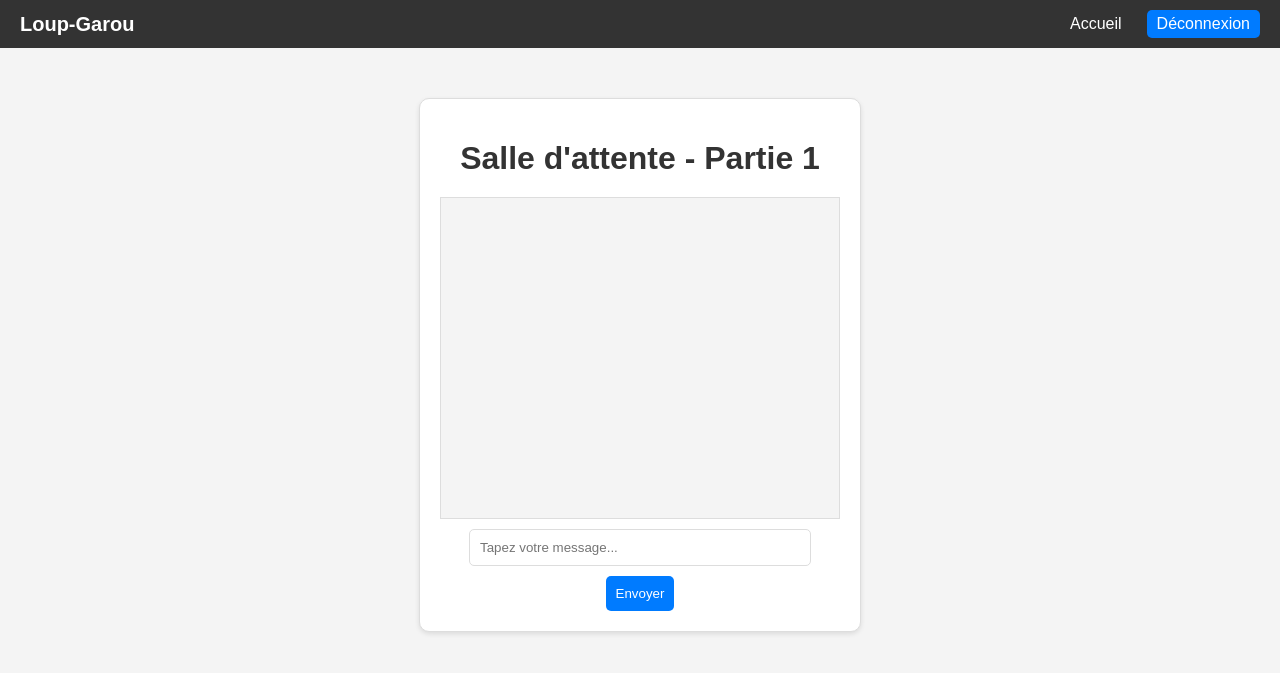
After one commit to Oden927/salah, a Flask app: page /waiting_room/1 in a window 1280 px wide. The commit adds this page. Shown: the top 673 px of the page. Run offline with Flask 3, Linux system fonts and the light colour scheme; a user stored in the database is signed in; some libraries are stand-ins or nearby versions.

```diff
--- a/app.py
+++ b/app.py
@@ -1,16 +1,20 @@
-from flask import Flask, render_template, request, redirect, url_for, session, flash
+from flask import Flask, render_template, session, redirect, url_for, request, flash
 from flask_sqlalchemy import SQLAlchemy
 from flask_migrate import Migrate
 from database import db, User, Game , Player# Importer la base de données et les modèles
 from flask_mail import Mail, Message
 from itsdangerous import URLSafeTimedSerializer
+from flask_socketio import SocketIO, join_room, leave_room, send
 
 import os
 
 
 
 app = Flask(__name__)
-app.secret_key = "your_secret_key"
+app.secret_key = 'votre_cle_secrete'  # Utilisez une clé secrète sécurisée
+socketio = SocketIO(app)
+
+
 
 # Configurer Flask-Mail
 app.config['MAIL_SERVER'] = 'smtp.sendgrid.net'
@@ -242,27 +246,34 @@ def join_game():
         flash("Veuillez vous connecter pour rejoindre une partie.", "danger")
         return redirect(url_for('login'))
 
-    # Récupérer toutes les parties disponibles avec leurs joueurs
-    games = Game.query.all()
+    games = Game.query.all()  # Récupérer toutes les parties
 
     if request.method == 'POST':
         game_id = request.form.get('game_id')
         game = Game.query.get(game_id)
 
-        # Vérifier si la partie existe et si le joueur n'est pas déjà inscrit
         if not game:
             flash("Cette partie n'existe pas.", "danger")
             return redirect(url_for('join_game'))
 
+        # Vérifier si la partie est complète
+        if len(game.players) >= game.max_players:
+            return redirect(url_for('game_page', game_id=game_id))
+
+        # Vérifier si le joueur est déjà inscrit
         existing_player = Player.query.filter_by(user_id=session['user_id'], game_id=game_id).first()
         if existing_player:
             flash("Vous avez déjà rejoint cette partie.", "info")
             return redirect(url_for('join_game'))
 
-        # Ajouter l'utilisateur en tant que joueur
+        # Ajouter le joueur à la partie
         new_player = Player(user_id=session['user_id'], game_id=game_id)
         db.session.add(new_player)
         db.session.commit()
+
+        # Si la partie est maintenant complète, redirigez vers la page du jeu
+        if len(game.players) >= game.max_players:
+            return redirect(url_for('game_page', game_id=game_id))
 
         flash(f"Vous avez rejoint la partie '{game.name}' !", "success")
         return redirect(url_for('home'))
@@ -271,5 +282,58 @@ def join_game():
 
 
 
+# Exemple de route pour la salle d'attente
+@app.route('/waiting_room/<int:game_id>', methods=['GET'])
+def waiting_room(game_id):
+    if 'user_id' not in session:
+        flash("Veuillez vous connecter pour rejoindre une salle d'attente.", "danger")
+        return redirect(url_for('login'))
+
+    return render_template('waiting_room.html', game_id=game_id, username=session.get('username'))
+
+# Gestion des messages en temps réel avec SocketIO
+@socketio.on('join')
+def handle_join(data):
+    username = data['username']
+    room = data['room']
+    join_room(room)
+    send(f"{username} a rejoint la salle.", to=room)
+
+@socketio.on('message')
+def handle_message(data):
+    room = data['room']
+    send(f"{data['username']}: {data['message']}", to=room)
+
+@socketio.on('leave')
+def handle_leave(data):
+    username = data['username']
+    room = data['room']
+    leave_room(room)
+    send(f"{username} a quitté la salle.", to=room)
+
+
+@app.route('/game/<int:game_id>', methods=['GET', 'POST'])
+def game_page(game_id):
+    game = Game.query.get(game_id)
+    if not game:
+        flash("Cette partie n'existe pas.", "danger")
+        return redirect(url_for('join_game'))
+
+    if len(game.players) < game.max_players:
+        flash("La partie n'est pas encore complète.", "warning")
+        return redirect(url_for('join_game'))
+
+    # Attribution des rôles
+    players = game.players
+    roles = assign_roles(players)
+
+    return render_template('game.html', game=game, roles=roles)
+
+
+if __name__ == '__main__':
+    socketio.run(app, debug=True)
+
+
+
 if __name__ == '__main__':
     app.run(debug=True)
--- a/static/css/style.css
+++ b/static/css/style.css
@@ -129,3 +129,18 @@ body {
     color: #721c24;
     border: 1px solid #f5c6cb;
 }
+
+
+#messages div {
+    padding: 5px;
+    margin-bottom: 5px;
+    border-radius: 5px;
+}
+
+#messages div:nth-child(odd) {
+    background-color: #e9ecef;
+}
+
+#messages div:nth-child(even) {
+    background-color: #f8f9fa;
+}
--- /dev/null
+++ b/templates/waiting_room.html
@@ -0,0 +1,62 @@
+<!DOCTYPE html>
+<html lang="fr">
+<head>
+    <meta charset="UTF-8">
+    <meta name="viewport" content="width=device-width, initial-scale=1.0">
+    <title>Salle d'attente</title>
+    <link rel="stylesheet" href="{{ url_for('static', filename='css/style.css') }}">
+    <script src="https://cdn.socket.io/4.5.4/socket.io.min.js"></script>
+</head>
+<body>
+    <div class="navbar">
+        <div class="logo">Loup-Garou</div>
+        <div class="nav-links">
+            <a href="{{ url_for('home') }}">Accueil</a>
+            <a href="{{ url_for('logout') }}" class="auth-button">Déconnexion</a>
+        </div>
+    </div>
+
+    <div class="content">
+        <h1>Salle d'attente - Partie {{ game_id }}</h1>
+        <div id="messages" style="border: 1px solid #ddd; padding: 10px; height: 300px; overflow-y: scroll; background: #f4f4f4; margin-bottom: 10px;">
+            <!-- Les messages s'affichent ici -->
+        </div>
+        <input type="text" id="message-box" placeholder="Tapez votre message..." style="width: 80%; padding: 10px; margin-bottom: 10px; border: 1px solid #ddd; border-radius: 5px;">
+        <button id="send" class="auth-button">Envoyer</button>
+    </div>
+
+    <script>
+        const socket = io();
+
+        // Rejoindre la salle
+        const username = "{{ username }}";
+        const room = "game_{{ game_id }}";
+        socket.emit('join', { username: username, room: room });
+
+        // Envoyer un message
+        const sendButton = document.getElementById('send');
+        const messageBox = document.getElementById('message-box');
+        sendButton.addEventListener('click', () => {
+            const message = messageBox.value;
+            if (message.trim()) {
+                socket.emit('message', { username: username, message: message, room: room });
+                messageBox.value = '';
+            }
+        });
+
+        // Afficher les messages
+        const messagesDiv = document.getElementById('messages');
+        socket.on('message', (data) => {
+            const msg = document.createElement('div');
+            msg.textContent = data;
+            messagesDiv.appendChild(msg);
+            messagesDiv.scrollTop = messagesDiv.scrollHeight;  // Scroll automatique
+        });
+
+        // Gérer la fermeture
+        window.addEventListener('beforeunload', () => {
+            socket.emit('leave', { username: username, room: room });
+        });
+    </script>
+</body>
+</html>
```
Also changed, not shown: database.py (+12 -0 lines), requirements.txt (+7 -1 lines), templates/game.html (added, +58 -0 lines), templates/join_game.html (+6 -1 lines), instance/users.db (added), users.db (added).
